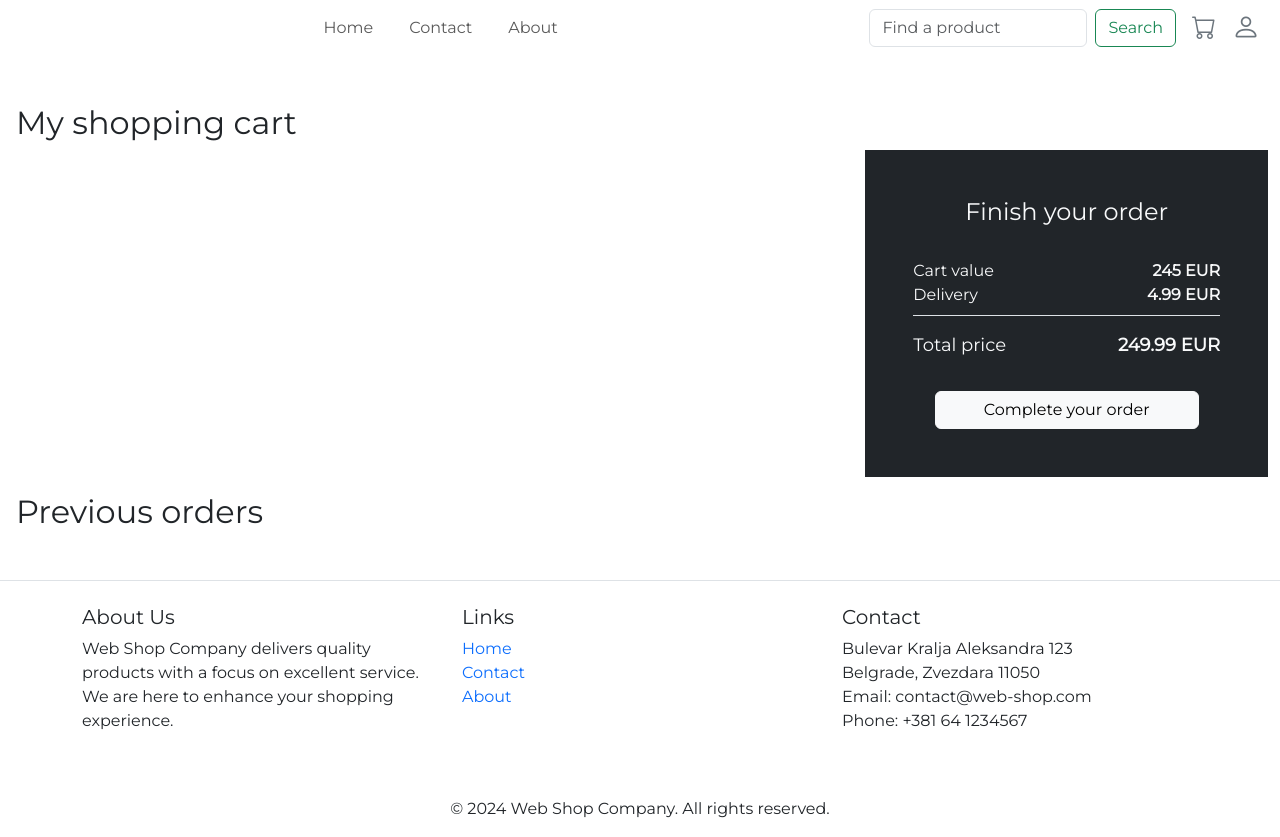
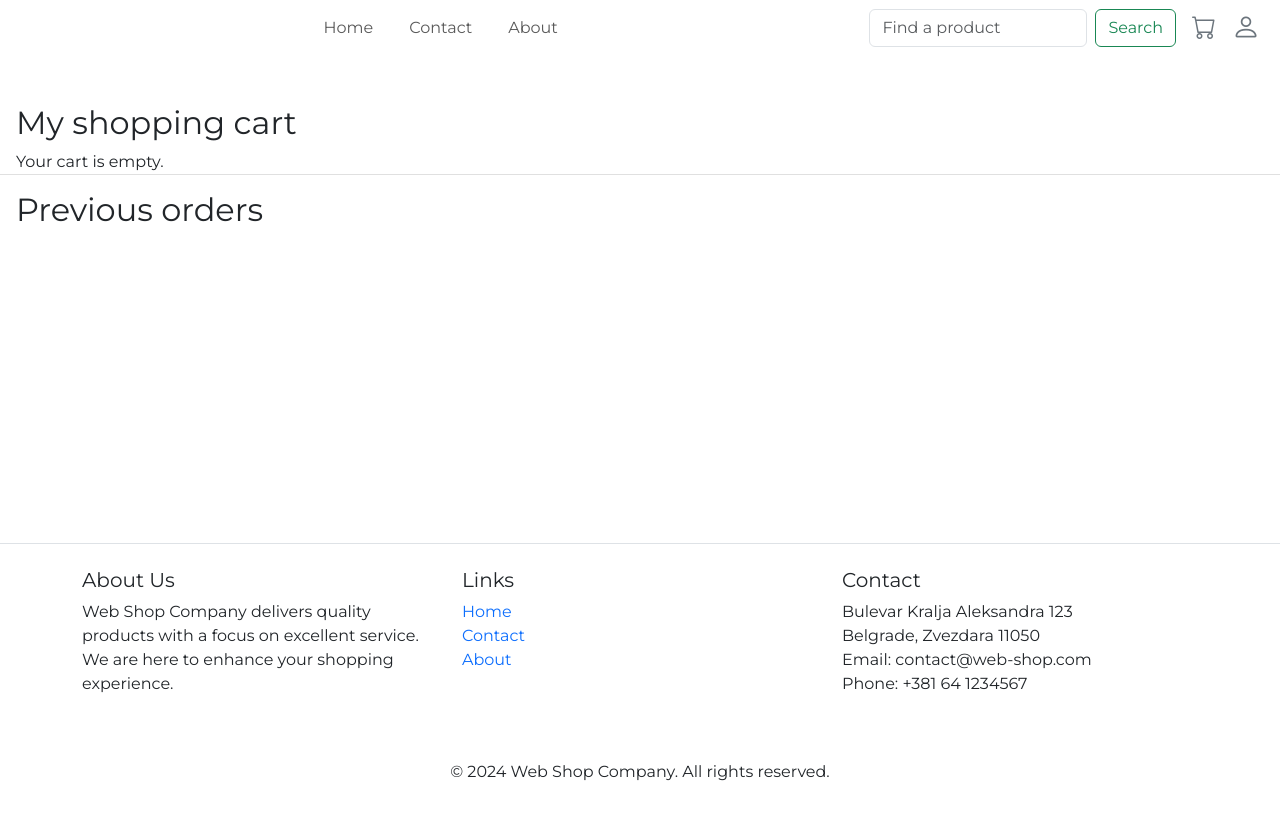
Before and after one commit to ZdravDim/Web-Shop-Angular, an Angular app: page /cart in a window 1280 px wide. After the commit the page ends 800 px from the top, so only its background shows below. Built offline with nearby package versions, Linux system fonts and the light colour scheme.

Commit message:
cart page details

```diff
--- a/src/app/pages/cart/cart.component.html
+++ b/src/app/pages/cart/cart.component.html
@@ -1,7 +1,10 @@
 <h2 class="ps-3">My shopping cart</h2>
-<div class="container-fluid">
-    <div class="row"> <!-- if cart is not empty -->
-        <span *ngIf="false">Your cart is empty.</span>
+<div *ngIf="cart.price === 0" >
+    <span class="p-3">Your cart is empty.</span>
+    <mat-divider></mat-divider>
+</div>
+<div class="container-fluid" *ngIf="cart.price !== 0">
+    <div class="row">
         <div class="col-lg-8 col-md-6">
             <div *ngFor="let item of cart.products" class="mb-3 custom-bg" >
                 <div class="d-flex align-items-center">
```
